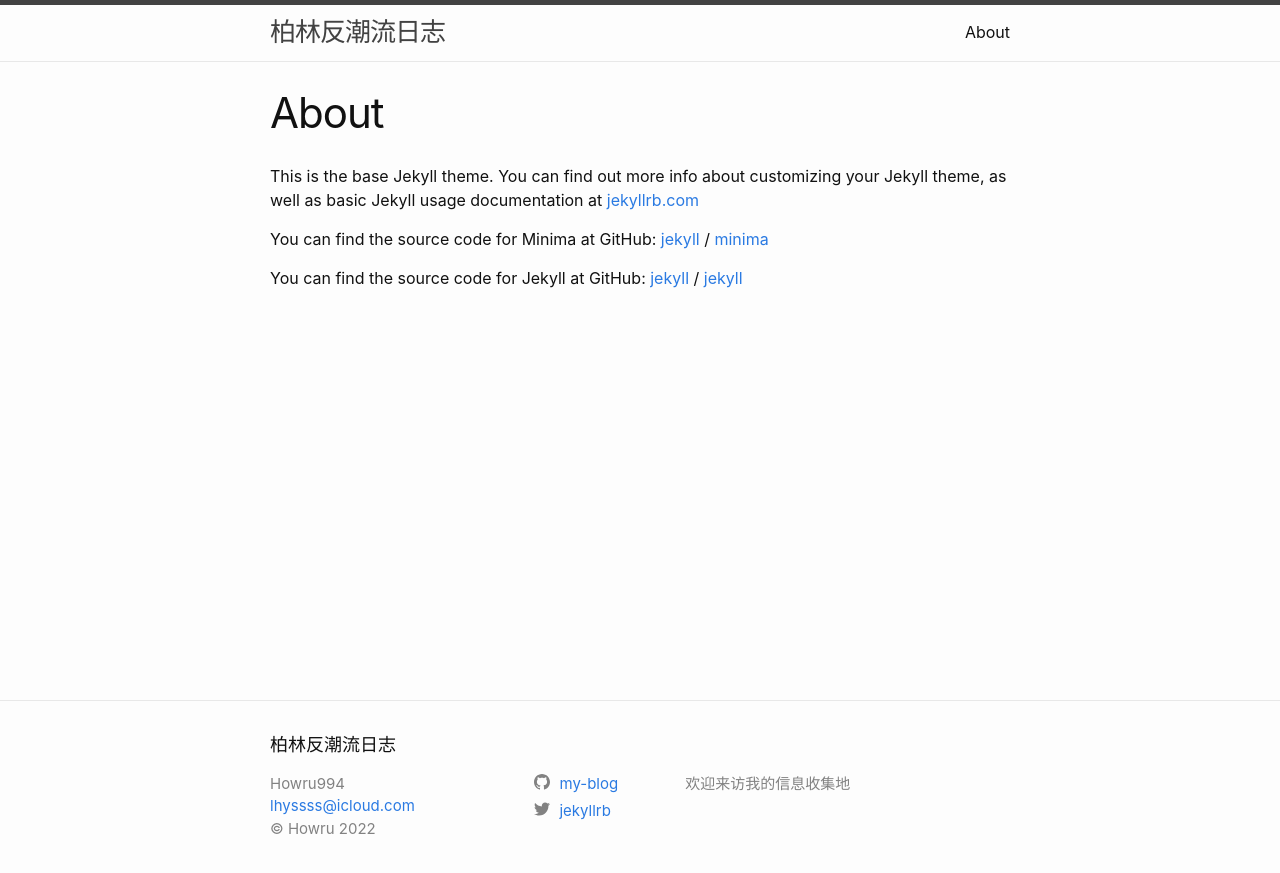
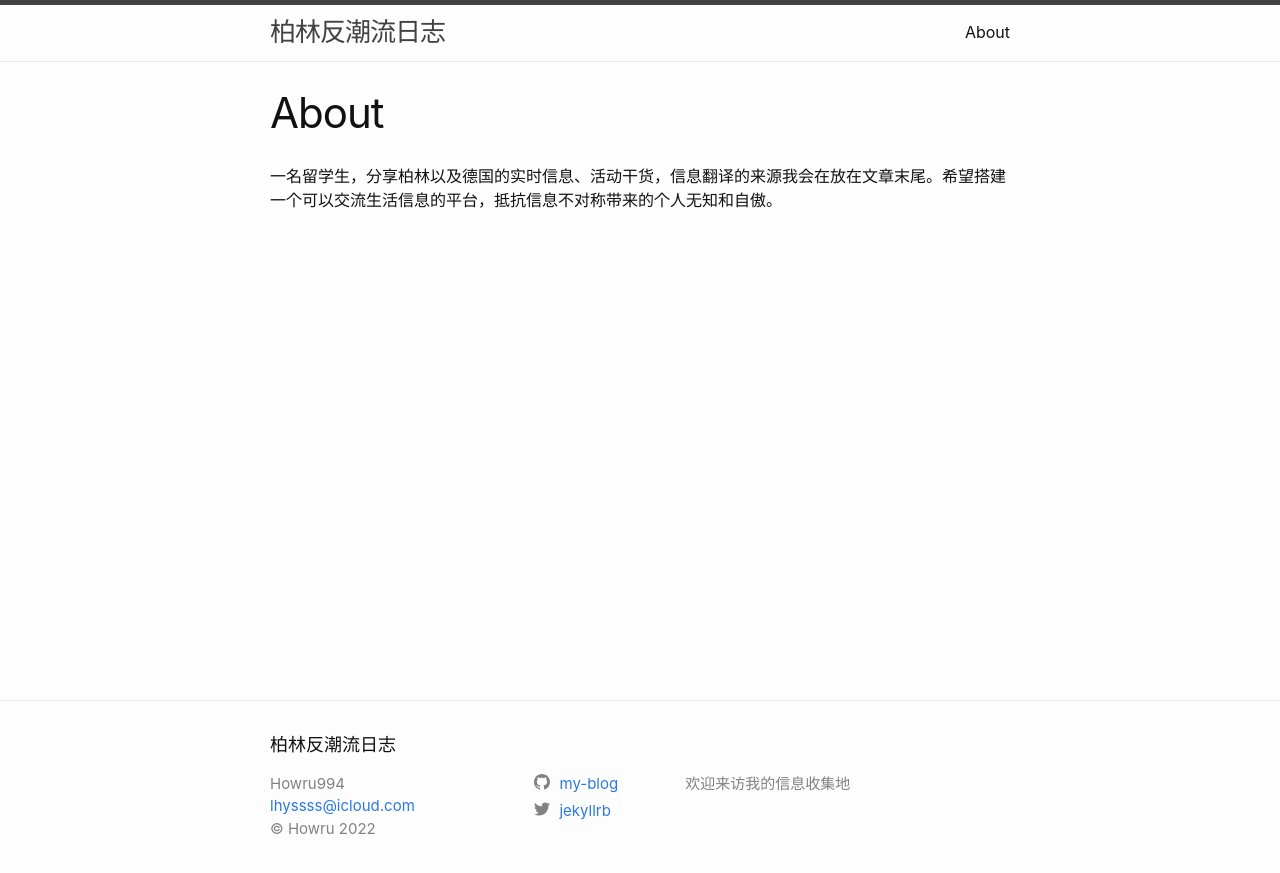
Before and after one commit to Howareu994/my-blog, a Jekyll site: the page built from about.markdown, in a window 1280 px wide. Shown: the top 873 px of the page. Built offline with Jekyll 4.4.1, drawn with Linux system fonts in a browser that asks for light colours.

Commit message:
updated about

```diff
--- a/about.markdown
+++ b/about.markdown
@@ -4,15 +4,4 @@
 permalink: /about/
 ---
 
-This is the base Jekyll theme. You can find out more info about customizing your Jekyll theme, as well as basic Jekyll usage documentation at [jekyllrb.com](https://jekyllrb.com/)
-
-You can find the source code for Minima at GitHub:
-[jekyll][jekyll-organization] /
-[minima](https://github.com/jekyll/minima)
-
-You can find the source code for Jekyll at GitHub:
-[jekyll][jekyll-organization] /
-[jekyll](https://github.com/jekyll/jekyll)
-
-
-[jekyll-organization]: https://github.com/jekyll
+一名留学生，分享柏林以及德国的实时信息、活动干货，信息翻译的来源我会在放在文章末尾。希望搭建一个可以交流生活信息的平台，抵抗信息不对称带来的个人无知和自傲。
```
